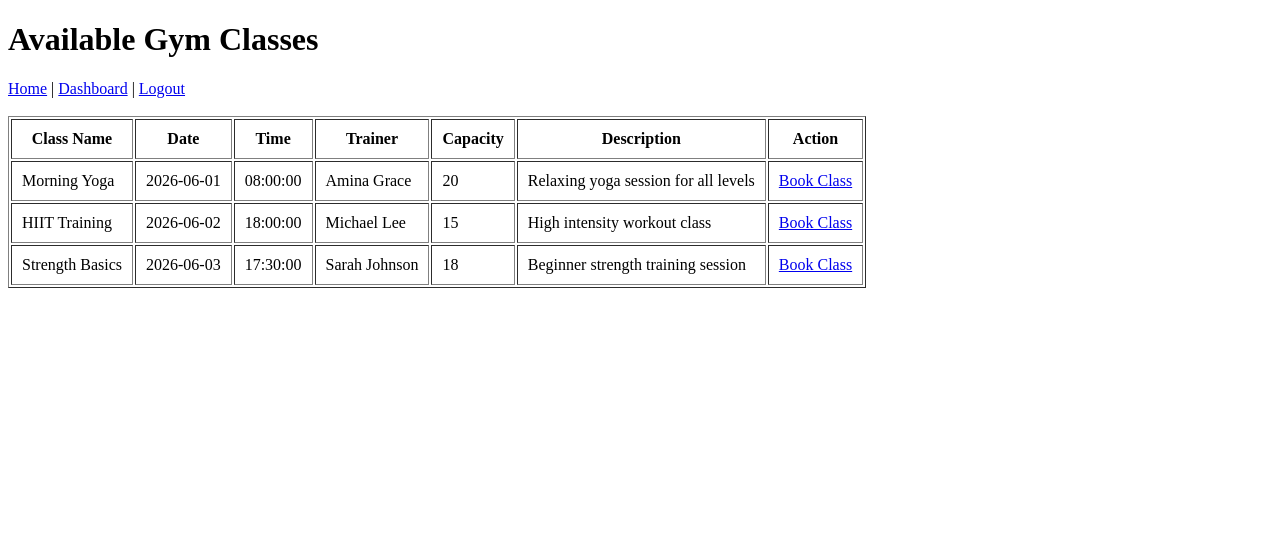
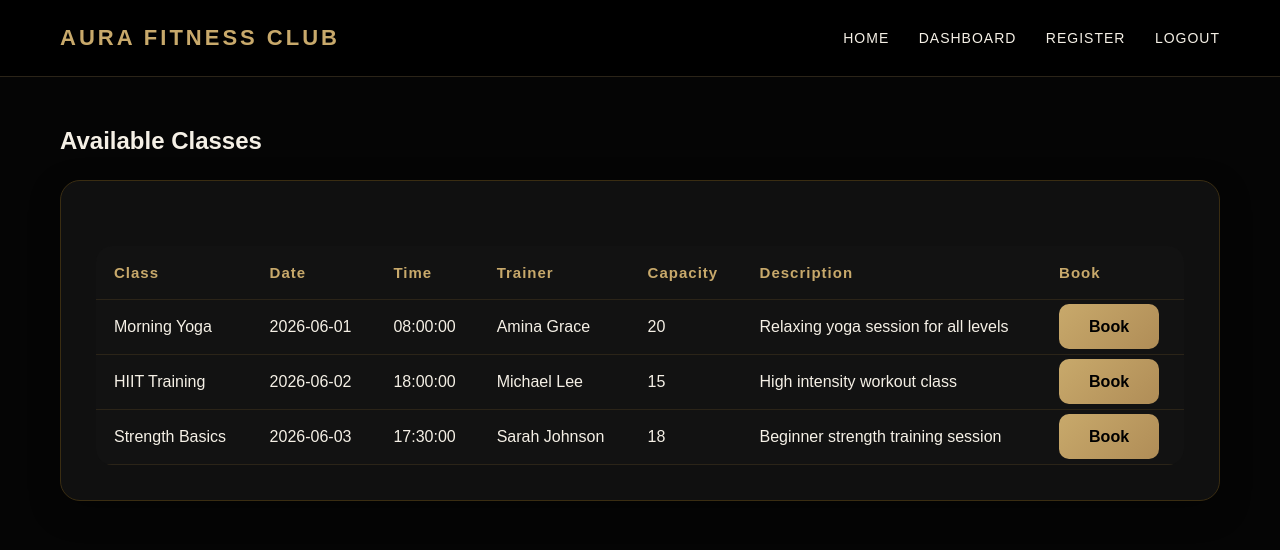
Before and after one commit to ErciliaB/gym_management_system_project, a PHP site: page /classes.php in a window 1280 px wide. Shown: the top 550 px of the page. Run offline with PHP 8.4, Linux system fonts and the light colour scheme; data comes from the database, SQL or seed files in the repository.

Commit message:
fixed css links and updated page layouts

```diff
--- a/classes.php
+++ b/classes.php
@@ -11,32 +11,41 @@ $result = mysqli_query($conn, $sql);
 <!DOCTYPE html>
 <html>
 <head>
-    <title>Available Classes</title>
+    <title>Classes | Aura Fitness Club</title>
+    <link rel="stylesheet" href="style.css?v=2">
 </head>
 <body>
 
-<h1>Available Gym Classes</h1>
+<header class="navbar">
+    <div class="logo">AURA FITNESS CLUB</div>
 
-<nav>
-    <a href="index.php">Home</a> |
-    <a href="dashboard.php">Dashboard</a> |
-    <a href="logout.php">Logout</a>
+    <nav class="nav-links">
+        <a href="index.php">HOME</a>
+        <a href="dashboard.php">DASHBOARD</a>
+        <a href="register.php">REGISTER</a>
+        <a href="logout.php">LOGOUT</a>
     </nav>
+</header>
 
-<br>
+<section class="page-container">
 
-<table border="1" cellpadding="10">
+    <h1>Available Classes</h1>
+
+    <div class="card">
+
+        <table>
             <tr>
-        <th>Class Name</th>
+                <th>Class</th>
                 <th>Date</th>
                 <th>Time</th>
                 <th>Trainer</th>
                 <th>Capacity</th>
                 <th>Description</th>
-        <th>Action</th>
+                <th>Book</th>
             </tr>
 
             <?php while ($row = mysqli_fetch_assoc($result)) { ?>
+
             <tr>
                 <td><?php echo $row['class_name']; ?></td>
                 <td><?php echo $row['class_date']; ?></td>
@@ -44,15 +53,22 @@ $result = mysqli_query($conn, $sql);
                 <td><?php echo $row['trainer_name']; ?></td>
                 <td><?php echo $row['capacity']; ?></td>
                 <td><?php echo $row['class_description']; ?></td>
+
                 <td>
-                <a href="book_class.php?class_id=<?php echo $row['class_id']; ?>">
-                    Book Class
+                    <a class="btn"
+                       href="book_class.php?class_id=<?php echo $row['class_id']; ?>">
+                        Book
                     </a>
                 </td>
             </tr>
+
             <?php } ?>
 
         </table>
 
+    </div>
+
+</section>
+
 </body>
 </html>
--- a/index.php
+++ b/index.php
@@ -1,6 +1,9 @@
 <!DOCTYPE html>
 <html>
-
+<head>
+    <title>Aura Fitness Club</title>
+    <link rel="stylesheet" href="style.css?v=2">
+</head>
 <body>
 
 <header class="navbar">
```
Also changed, not shown: login.php (+46 -46 lines). Lines whose indentation alone changed are shown as unchanged.
